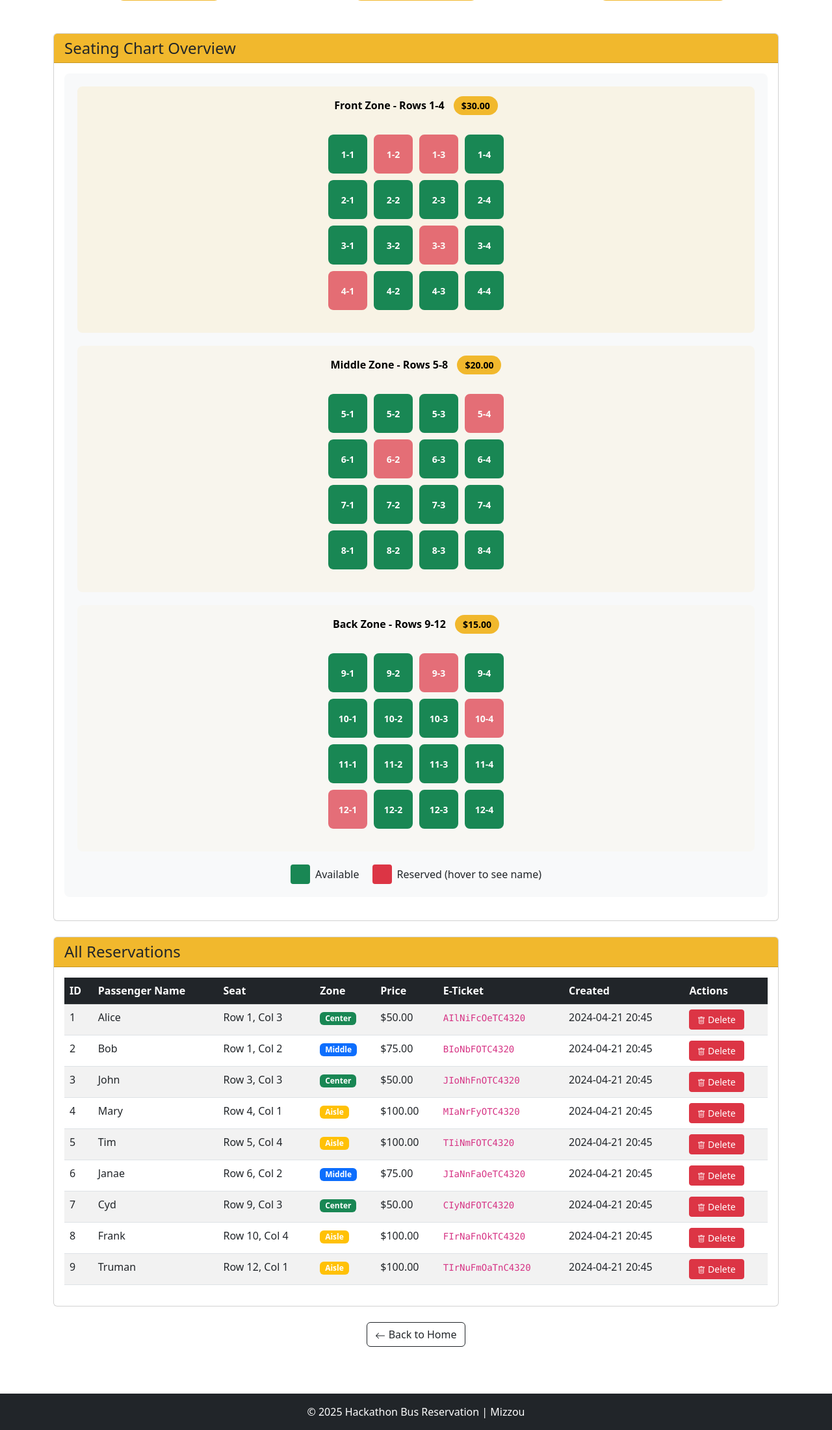
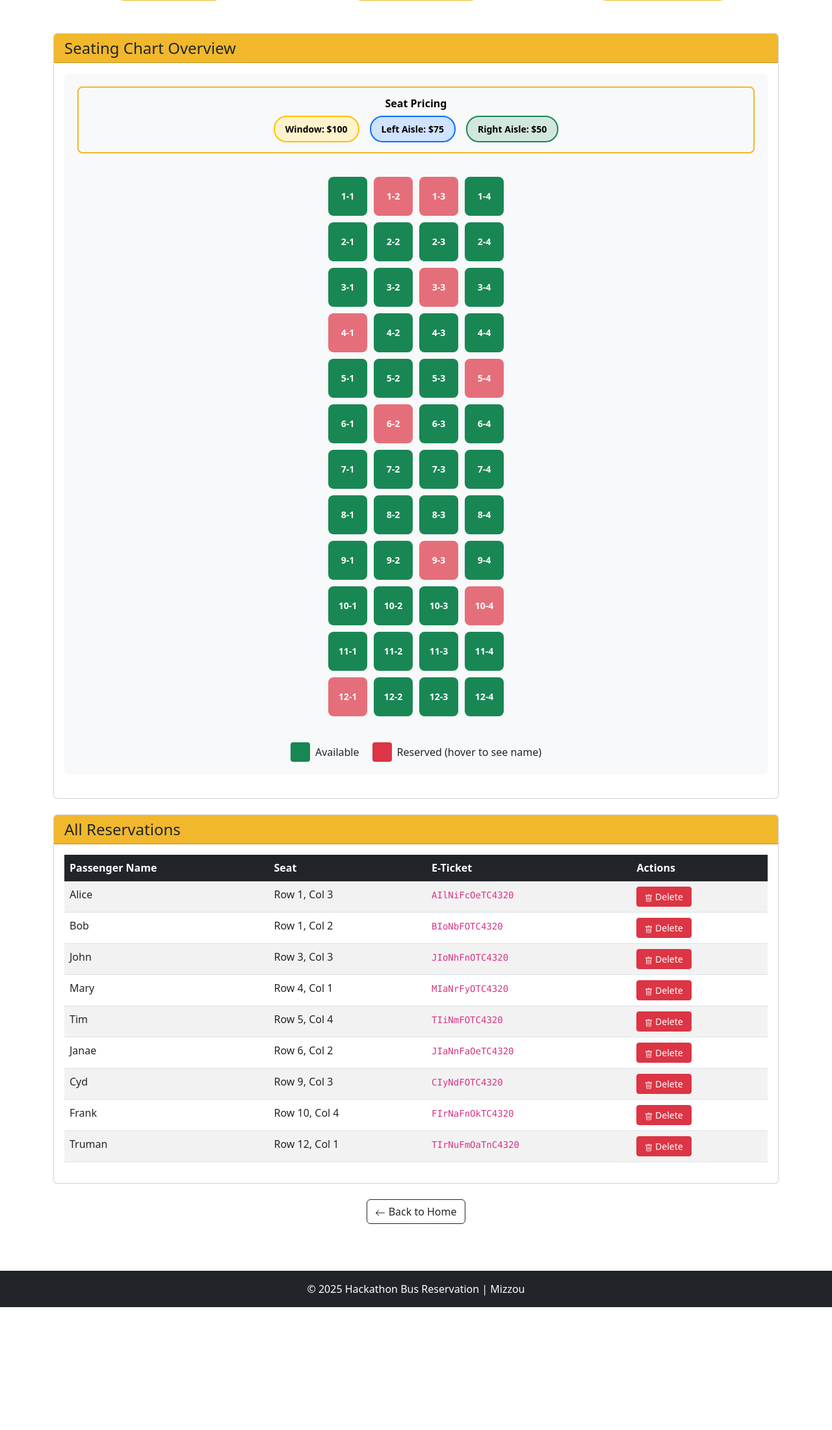
Before and after one commit to DaSonOfPoseidon/IT4320-Final, a Flask app: page /admin/dashboard in a window 1280 px wide. Shown: the part 291-2491 px from the top of the page at 65% size. After the commit the page ends 2302 px from the top, so only its background shows below. Run offline with Flask 3, Linux system fonts and the light colour scheme; a user stored in the database is signed in.

Commit message:
fix: updated pricing legends to reflect the correct pricing, updated variable names and labels.
I also adjusted the reservation display to only display the information shown in the demo video.

```diff
--- a/app.py
+++ b/app.py
@@ -158,8 +158,8 @@ def admin_dashboard():
     availability = get_seat_availability_grid()
     seat_names = get_seat_names_grid()
 
-    # Get all reservations sorted by creation date (newest first)
-    reservations = Reservation.query.order_by(Reservation.created.desc()).all()
+    # Get all reservations sorted by creation date (oldest first)
+    reservations = Reservation.query.order_by(Reservation.created.asc()).all()
 
     return render_template(
         "admin_dashboard.html",
@@ -256,6 +256,9 @@ def generate_ticket_number(passenger_name):
     Returns:
         str: E-ticket number based on passenger name
     """
+    # Remove all whitespace from name
+    passenger_name = passenger_name.replace(" ", "")
+
     separator_string = "INFOTC4320"
 
     # Start with first letter (uppercase)
--- a/static/style.css
+++ b/static/style.css
@@ -8,9 +8,6 @@
   --seat-reserved: #DC3545;
   --seat-selected: #0D6EFD;
   --seat-size: 60px;
-  --zone-front: rgba(241, 184, 45, 0.1);
-  --zone-middle: rgba(241, 184, 45, 0.06);
-  --zone-back: rgba(241, 184, 45, 0.03);
 }
 
 /* =================================================================
@@ -122,43 +119,50 @@ main {
   box-shadow: 0 0 0 3px rgba(13, 110, 253, 0.3);
 }
 
-/* Zone Styling */
-.zone {
-  position: relative;
+/* Pricing Legend */
+.pricing-legend {
+  background-color: #f8f9fa;
+  border: 2px solid var(--mizzou-gold);
+  border-radius: 8px;
   padding: 15px;
   margin-bottom: 20px;
-  border-radius: 8px;
 }
 
-.zone-front {
-  background-color: var(--zone-front);
+.pricing-legend h6 {
+  color: var(--mizzou-black);
+  margin-bottom: 10px;
+  font-weight: 600;
 }
 
-.zone-middle {
-  background-color: var(--zone-middle);
+.pricing-item {
+  display: flex;
+  align-items: center;
+  justify-content: center;
 }
 
-.zone-back {
-  background-color: var(--zone-back);
-}
-
-.zone-label {
-  font-weight: bold;
-  color: var(--mizzou-black);
-  margin-bottom: 10px;
-  text-align: center;
-  font-size: 16px;
-}
-
-.zone-price {
+.pricing-badge {
   display: inline-block;
-  background-color: var(--mizzou-gold);
-  color: var(--mizzou-black);
-  padding: 4px 12px;
+  padding: 8px 16px;
   border-radius: 20px;
   font-weight: 600;
   font-size: 14px;
-  margin-left: 10px;
+  color: var(--mizzou-black);
+  border: 2px solid;
+}
+
+.pricing-badge.window-pricing {
+  background-color: #fff3cd;
+  border-color: #ffc107;
+}
+
+.pricing-badge.left-aisle-pricing {
+  background-color: #cfe2ff;
+  border-color: #0d6efd;
+}
+
+.pricing-badge.right-aisle-pricing {
+  background-color: #d1e7dd;
+  border-color: #198754;
 }
 
 /* Seat Legend */
@@ -292,10 +296,6 @@ main {
     font-size: 12px;
   }
 
-  .zone-label {
-    font-size: 14px;
-  }
-
   .stats-badge {
     padding: 10px 20px;
     font-size: 1rem;
@@ -320,12 +320,6 @@ main {
 
   .seat {
     font-size: 11px;
-  }
-
-  .zone-price {
-    display: block;
-    margin: 5px auto 0;
-    text-align: center;
   }
 
   .seat-legend {
--- a/templates/admin_dashboard.html
+++ b/templates/admin_dashboard.html
@@ -56,14 +56,25 @@
     </div>
     <div class="card-body">
         <div class="seating-chart-container">
-            <!-- Front Zone (Rows 1-4) -->
-            <div class="zone zone-front">
-                <div class="zone-label">
-                    Front Zone - Rows 1-4
-                    <span class="zone-price">$30.00</span>
+            <!-- Pricing Legend -->
+            <div class="pricing-legend mb-3">
+                <h6 class="text-center mb-2">Seat Pricing</h6>
+                <div class="d-flex justify-content-center gap-3 flex-wrap">
+                    <div class="pricing-item">
+                        <span class="pricing-badge window-pricing">Window: $100</span>
                     </div>
+                    <div class="pricing-item">
+                        <span class="pricing-badge left-aisle-pricing">Left Aisle: $75</span>
+                    </div>
+                    <div class="pricing-item">
+                        <span class="pricing-badge right-aisle-pricing">Right Aisle: $50</span>
+                    </div>
+                </div>
+            </div>
+
+            <!-- Unified Seating Chart -->
             <div class="seating-chart">
-                    {% for row in range(1, 5) %}
+                {% for row in range(1, 13) %}
                     {% for col in range(1, 5) %}
                         {% if availability is defined and availability[row-1][col-1] == False %}
                             <div class="seat seat-reserved"
@@ -79,59 +90,6 @@
                         {% endif %}
                     {% endfor %}
                 {% endfor %}
-                </div>
-            </div>
-
-            <!-- Middle Zone (Rows 5-8) -->
-            <div class="zone zone-middle">
-                <div class="zone-label">
-                    Middle Zone - Rows 5-8
-                    <span class="zone-price">$20.00</span>
-                </div>
-                <div class="seating-chart">
-                    {% for row in range(5, 9) %}
-                        {% for col in range(1, 5) %}
-                            {% if availability is defined and availability[row-1][col-1] == False %}
-                                <div class="seat seat-reserved"
-                                     {% if seat_names is defined and seat_names[row-1][col-1] %}
-                                     title="{{ seat_names[row-1][col-1] }}"
-                                     {% endif %}>
-                                    {{ row }}-{{ col }}
-                                </div>
-                            {% else %}
-                                <div class="seat seat-available">
-                                    {{ row }}-{{ col }}
-                                </div>
-                            {% endif %}
-                        {% endfor %}
-                    {% endfor %}
-                </div>
-            </div>
-
-            <!-- Back Zone (Rows 9-12) -->
-            <div class="zone zone-back">
-                <div class="zone-label">
-                    Back Zone - Rows 9-12
-                    <span class="zone-price">$15.00</span>
-                </div>
-                <div class="seating-chart">
-                    {% for row in range(9, 13) %}
-                        {% for col in range(1, 5) %}
-                            {% if availability is defined and availability[row-1][col-1] == False %}
-                                <div class="seat seat-reserved"
-                                     {% if seat_names is defined and seat_names[row-1][col-1] %}
-                                     title="{{ seat_names[row-1][col-1] }}"
-                                     {% endif %}>
-                                    {{ row }}-{{ col }}
-                                </div>
-                            {% else %}
-                                <div class="seat seat-available">
-                                    {{ row }}-{{ col }}
-                                </div>
-                            {% endif %}
-                        {% endfor %}
-                    {% endfor %}
-                </div>
             </div>
 
             <!-- Seat Legend -->
@@ -160,42 +118,18 @@
                 <table class="table table-striped table-hover">
                     <thead class="table-dark">
                         <tr>
-                            <th>ID</th>
                             <th>Passenger Name</th>
                             <th>Seat</th>
-                            <th>Zone</th>
-                            <th>Price</th>
                             <th>E-Ticket</th>
-                            <th>Created</th>
                             <th class="table-actions">Actions</th>
                         </tr>
                     </thead>
                     <tbody>
                         {% for reservation in reservations %}
                             <tr>
-                                <td>{{ reservation.id }}</td>
                                 <td>{{ reservation.passengerName }}</td>
                                 <td>Row {{ reservation.seatRow + 1 }}, Col {{ reservation.seatColumn + 1 }}</td>
-                                <td>
-                                    {% if reservation.seatColumn == 0 or reservation.seatColumn == 3 %}
-                                        <span class="badge bg-warning">Aisle</span>
-                                    {% elif reservation.seatColumn == 1 %}
-                                        <span class="badge bg-primary">Middle</span>
-                                    {% else %}
-                                        <span class="badge bg-success">Center</span>
-                                    {% endif %}
-                                </td>
-                                <td>
-                                    {% if reservation.seatColumn == 0 or reservation.seatColumn == 3 %}
-                                        $100.00
-                                    {% elif reservation.seatColumn == 1 %}
-                                        $75.00
-                                    {% else %}
-                                        $50.00
-                                    {% endif %}
-                                </td>
                                 <td><code>{{ reservation.eTicketNumber }}</code></td>
-                                <td>{{ reservation.created.strftime('%Y-%m-%d %H:%M') if reservation.created else 'N/A' }}</td>
                                 <td class="table-actions">
                                     <form method="POST"
                                           action="{{ url_for('admin_delete', reservation_id=reservation.id) }}"
```
Also changed, not shown: templates/index.html (+8 -8 lines), templates/reserve.html (+19 -67 lines), README.md, reservations.db. Lines whose indentation alone changed are shown as unchanged.
